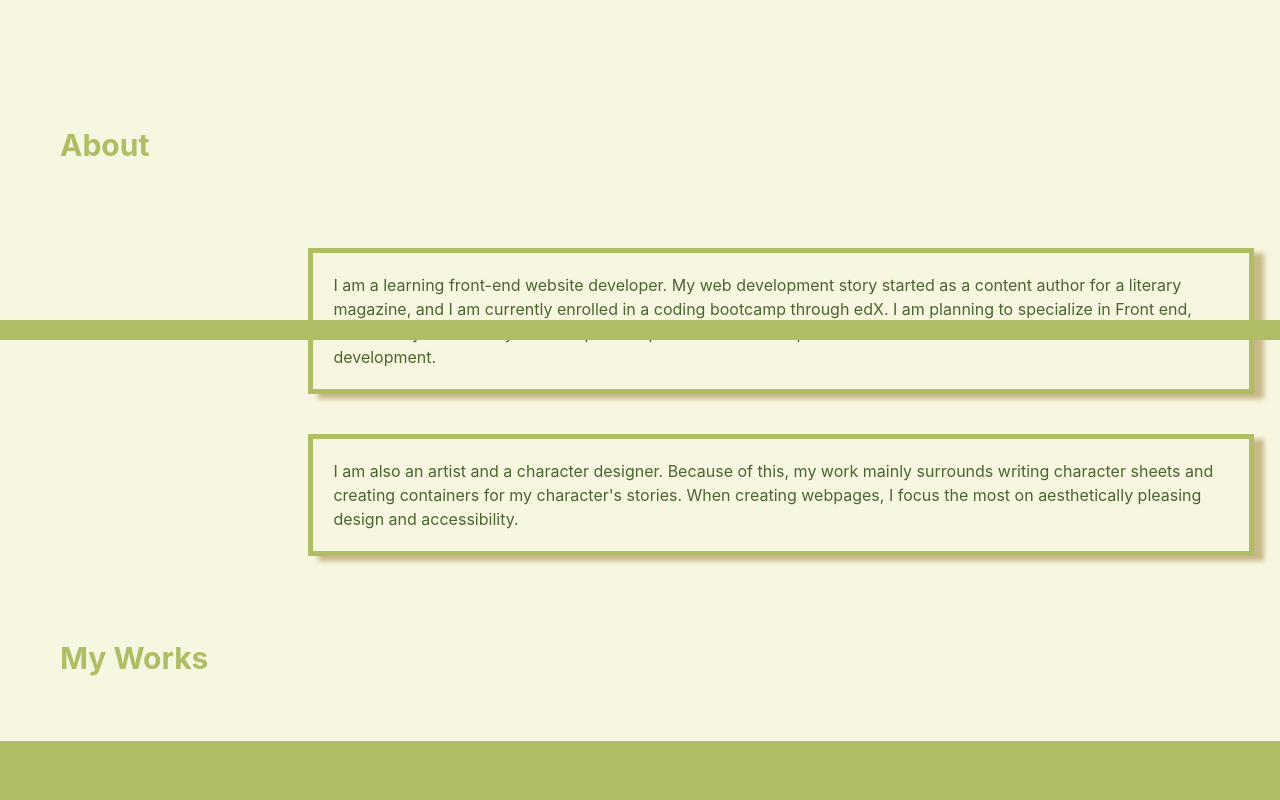
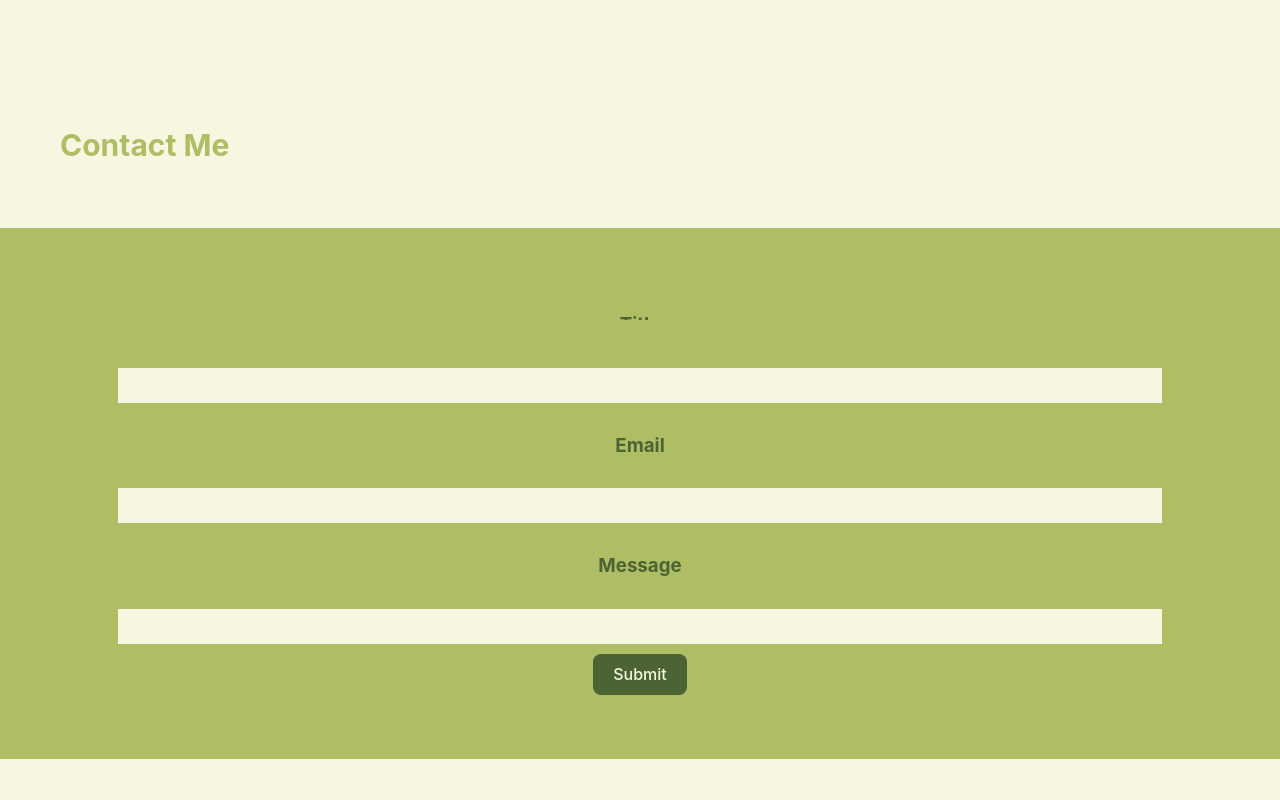
Before and after one commit to kiz1rkle/portfolio, a React (Vite) app: page /contact in a window 1280 px wide. Shown: the part 460-1260 px from the top of the page. Built offline with nearby package versions, Linux system fonts and the light colour scheme.

Commit message:
testing to see if my theory on netlify was correct

```diff
--- a/src/App.css
+++ b/src/App.css
@@ -233,6 +233,9 @@ Footer {
 
   /* Contact Me */
 
+  #contact-div{
+    margin: 20px;
+  }
   #contactme {
     width: 100vw;
     padding: 5vw 0vw;
@@ -294,6 +297,7 @@ Footer {
 
   #resume {
     width: 100vw;
+    height: auto;
     padding: 5vw 0vw;
     margin-bottom: 5vw;
     background-color: var(--green);
--- a/src/App.jsx
+++ b/src/App.jsx
@@ -50,11 +50,11 @@ function App() {
   return (
     <>
       <Header />
-      {/* <RouterProvider router={router}/> */}
-      <AboutMe />
+      <RouterProvider router={router}/>
+      {/* <AboutMe />
       <Portfolio />
       <Contact />
-      <Resume />
+      <Resume /> */}
       <Links />
       <Footer />
     </>
--- a/src/components/mini-components/Nav.jsx
+++ b/src/components/mini-components/Nav.jsx
@@ -8,15 +8,15 @@ function Nav(){
         // Children in React must be nested within a parent
         <nav>
             {/* <Link to="/portfolio"> Portfolio </Link> */}
-            {/* <a href='/'>About Me</a>
+            <a href='/'>About Me</a>
             <a href='/portfolio'>Portfolio</a>
             <a href='/contact'>Contact Me</a>
-            <a href='/resume'>Resume</a> */}
+            <a href='/resume'>Resume</a>
 
-            <a href='/'>About Me</a>
+            {/* <a href='/'>About Me</a>
             <a href='#Works'>Portfolio</a>
-            <a href='#contact'>Contact Me</a>
-            <a href='#resume'>Resume</a>
+            <a href='#contact-div'>Contact Me</a>
+            <a href='#resumepage'>Resume</a> */}
         </nav>
 
     )
--- a/src/components/pages/ContactPage.jsx
+++ b/src/components/pages/ContactPage.jsx
@@ -2,7 +2,7 @@
 
 export default function Contact () {
     return(
-        <div id='Contact'>
+        <div id='contact-div'>
             <h2>Contact Me</h2>
             <aside id='contactme'>
                 <h3>Title</h3>
--- a/src/components/pages/ResumePage.jsx
+++ b/src/components/pages/ResumePage.jsx
@@ -1,6 +1,6 @@
 export default function Resume () {
     return(
-        <div id='resume'>
+        <div id='resumepage'>
             <h2>Resume</h2>
             <aside id='resume'>
                 <a className="download" href='../../assets/kurtis-p-resume.pdf' download>Download My Resume</a>
```
